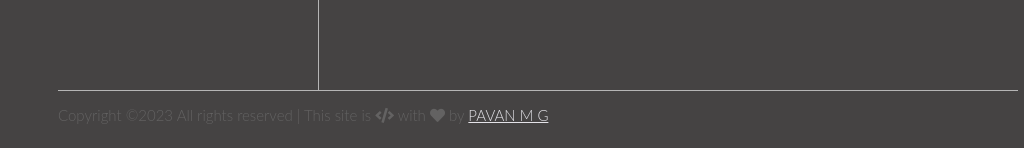
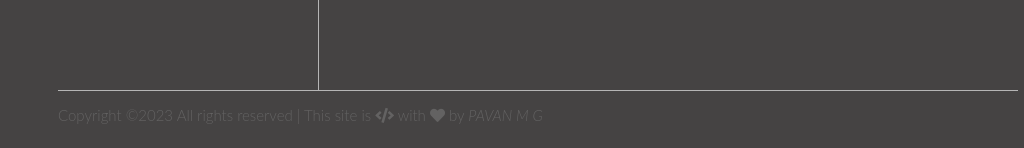
Before and after one commit to pavan-mg/pavan-mg.github.io, a Jekyll site: the page built from index.html, in a window 1280 px wide. Shown: the part 1187-1335 px from the top of the page, without its empty margins (102-1126 px from the left). Built offline with Jekyll 4.4.1, drawn with Linux system fonts in a browser that asks for light colours.

Commit message:
Update default.html

```diff
--- a/_layouts/default.html
+++ b/_layouts/default.html
@@ -127,7 +127,7 @@
       <div id="footer">
         <p class="footer_name">Copyright ©2023 All rights reserved | This site is
           <i class="fas fa-code"></i> with <i class="fas fa-heart"></i> by
-          <a class="sp" href="https://www.github.com/pavan-mg"
-            > PAVAN M G</a</p>
+          <i class="sp" href="https://www.github.com/pavan-mg"> PAVAN M G</i>
+        </p>
       </div>
 		</div>
```
